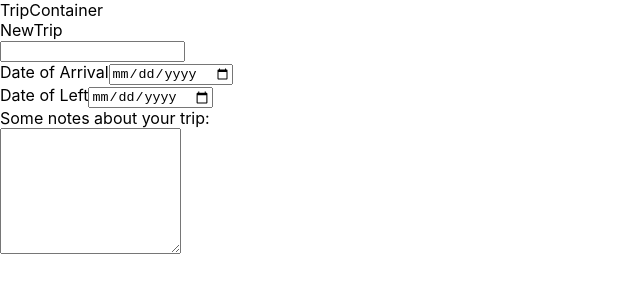
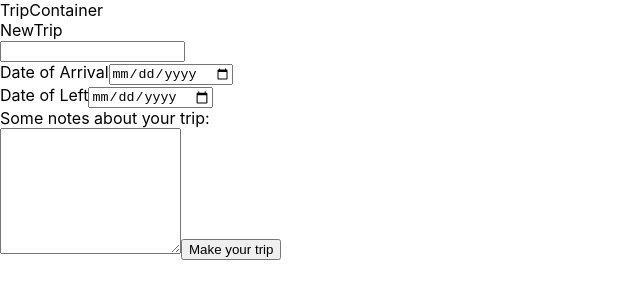
Before and after one commit to bnoxb/travl-trakr-react, a React (Create React App) app: page /trips in a window 1280 px wide. Shown: the top 300 px of the page, without its empty margins (0-640 px from the left). Built offline with nearby package versions, Linux system fonts and the light colour scheme.

Commit message:
new trips can be added and show up on user pages

```diff
--- a/src/NewTrip/index.js
+++ b/src/NewTrip/index.js
@@ -10,11 +10,52 @@ class NewTrip extends Component {
 		}
 	}
 
+	handleChange = (e) => {
+		this.setState({
+			[e.target.name]: e.target.value
+		})
+	}
+
+	handleSubmit = async (e) => {
+		e.preventDefault();
+		try {
+			const tripCreateResponse = await fetch('http://localhost:9000/trips/', {
+				method: 'POST',
+				credentials: 'include',
+				body: JSON.stringify(this.state),
+				headers: {
+					'Content-Type': 'application/json'
+				}
+			});
+
+			if(!tripCreateResponse.ok) {
+				throw Error(tripCreateResponse.statusText);
+			}
+
+			const parsedResponse = await tripCreateResponse.json();
+
+			if(parsedResponse.data.message === 'created successfully') {
+				this.props.history.push('/');
+			}
+
+			console.log(parsedResponse);
+
+
+
+
+		} catch(err) {
+			console.log(err);
+		}
+	}
+
+
+
+
 	render() {
 		return (
 			<div>
 				<div>NewTrip</div>
-				<form>
+				<form onSubmit={this.handleSubmit}>
 					<input type='text' name='name' onChange={this.handleChange} /><br/>
 					<label>
 						Date of Arrival
@@ -26,6 +67,7 @@ class NewTrip extends Component {
 					</label><br/>
 					<label>Some notes about your trip:</label><br/>
 					<textarea name='notes' rows='8' columns='50'></textarea>
+					<button>Make your trip</button>
 
 				</form>
 			</div>
--- a/src/TripContainer/index.js
+++ b/src/TripContainer/index.js
@@ -15,7 +15,7 @@ class TripContainer extends Component {
 		return(
 			<div>
 				TripContainer
-				<NewTrip />
+				<NewTrip history={this.props.history}/>
 			</div>
 
 		)
--- a/src/UserPage/index.js
+++ b/src/UserPage/index.js
@@ -34,14 +34,14 @@ class UserPage extends Component {
 	render() {
 		let tripList;
 		if(this.state.user.trips) {
-			const tripList = this.state.user.trips.map((trip, i) => {
+			tripList = this.state.user.trips.map((trip, i) => {
 				return <li key={trip._id}>
 						<span>{trip.name}</span><br/>
 						<small>{trip.country}</small><br/>
 					</li>
 				});
 		} else {
-			const tripList = null;
+			tripList = null;
 		}
 
 		return (
```
